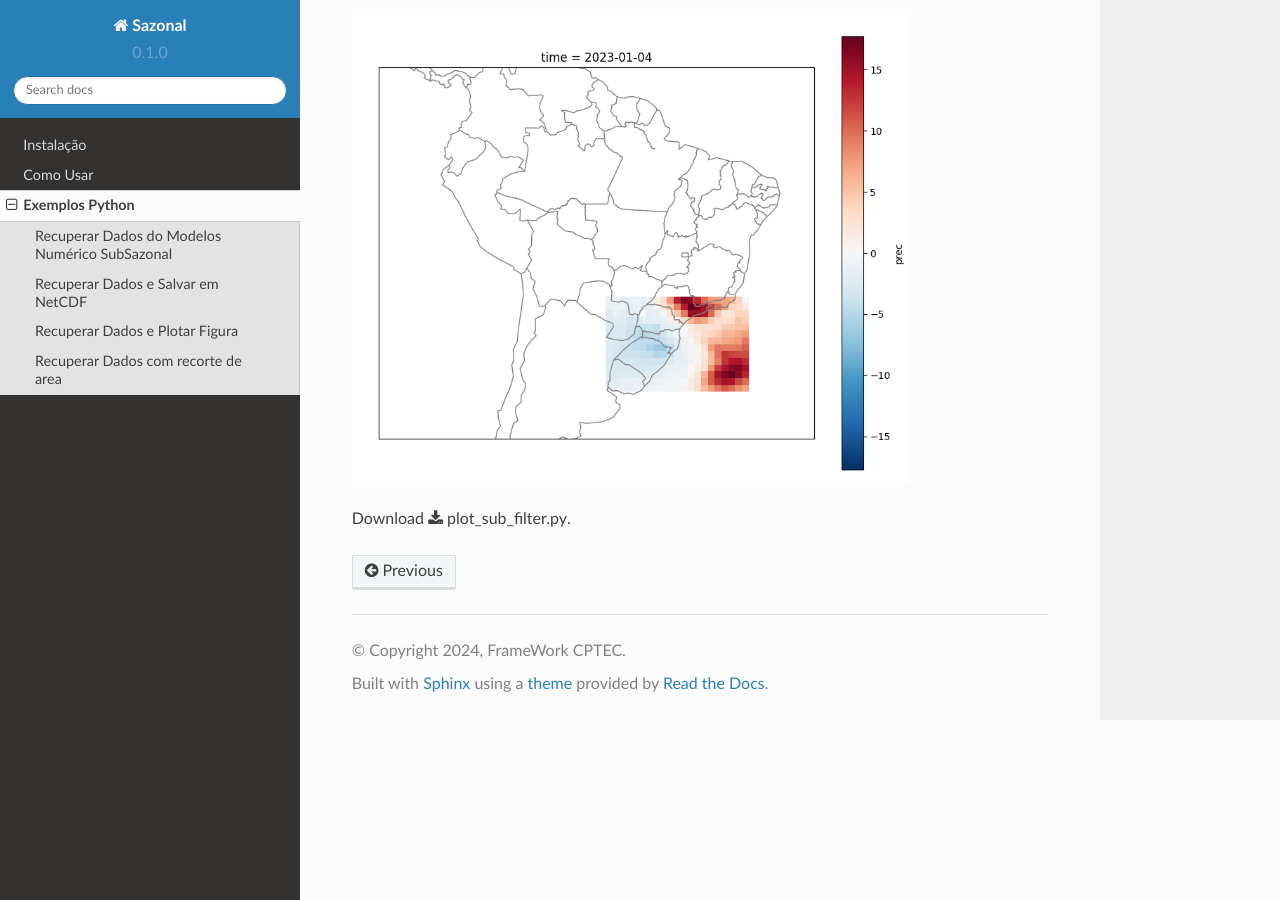
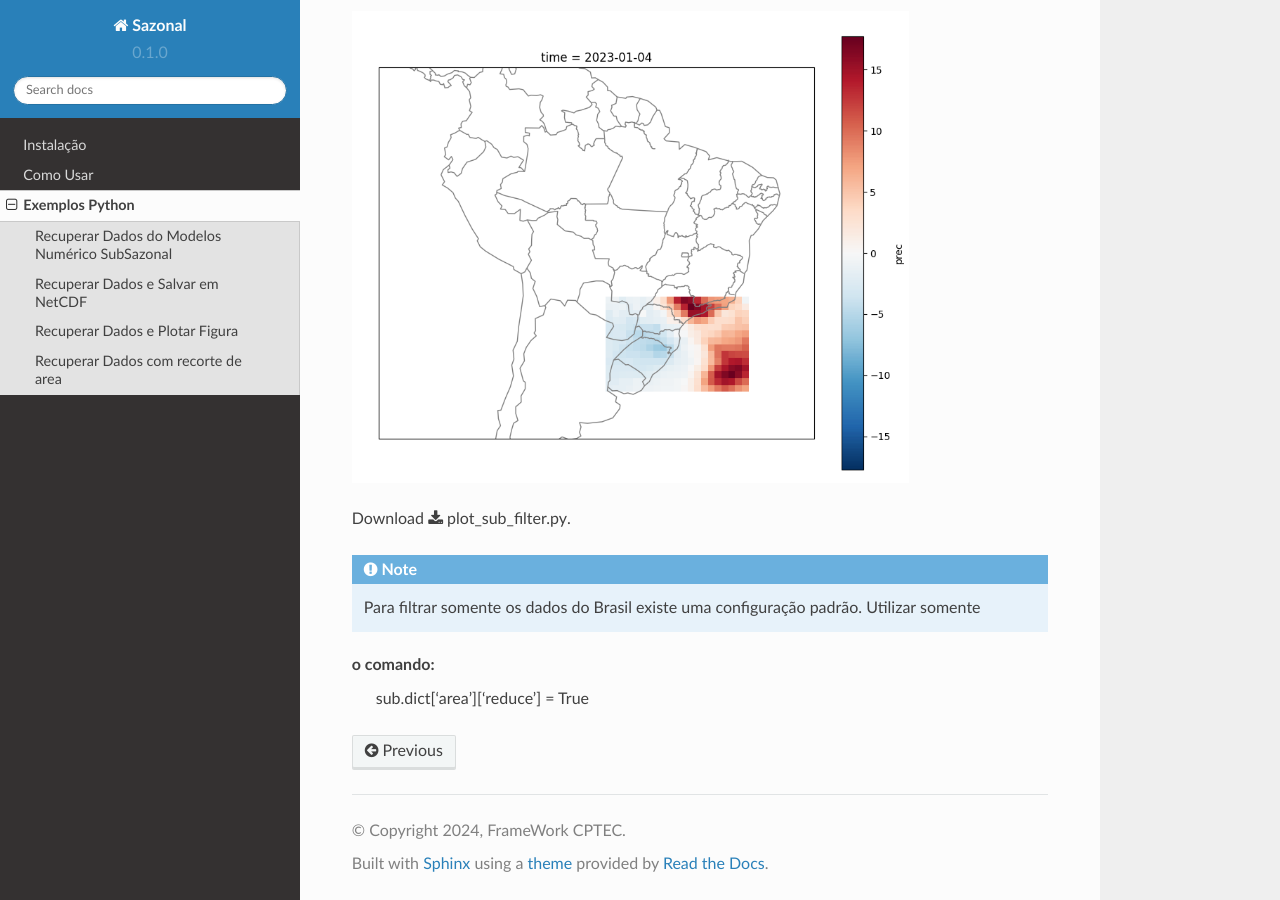
Before and after one commit to framework-CPTEC/Sazonal, a Sphinx documentation site: the page built from docs/source/examplesPython.rst, in a window 1280 px wide and 900 px high, scrolled down 3673 px. Built offline with Sphinx 7.4.7 and the Read the Docs theme 2.0.0, drawn with Linux system fonts in a browser that asks for light colours.

Commit message:
Update examplesPython.rst

```diff
--- a/docs/source/examplesPython.rst
+++ b/docs/source/examplesPython.rst
@@ -207,3 +207,12 @@ Recuperar Dados com recorte de area
    :width: 80%
 
 Download :download:`plot_sub_filter.py <examples/plot_sub_filter.py>`.
+
+
+.. note::
+   Para filtrar somente os dados do Brasil existe uma configuração padrão. Utilizar somente
+o comando:
+   sub.dict['area']['reduce'] = True
+
+.. |pic2| image:: _static/pic2.png
+   :width: 80%
```
